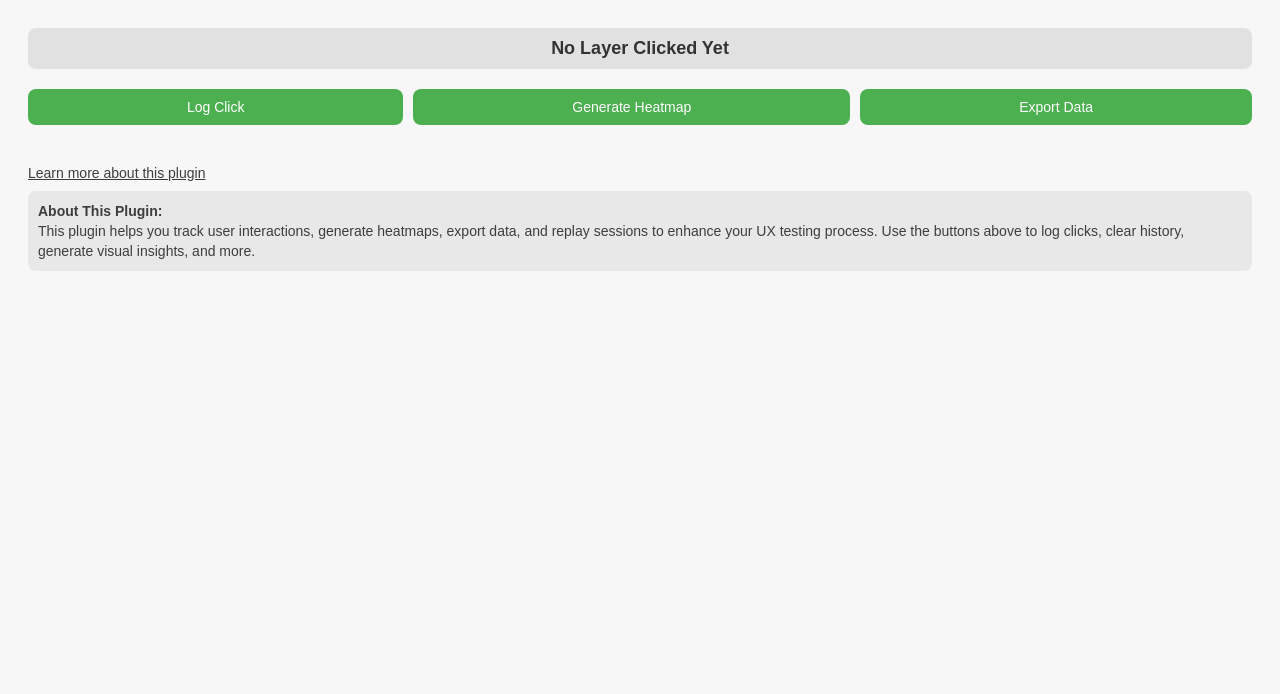
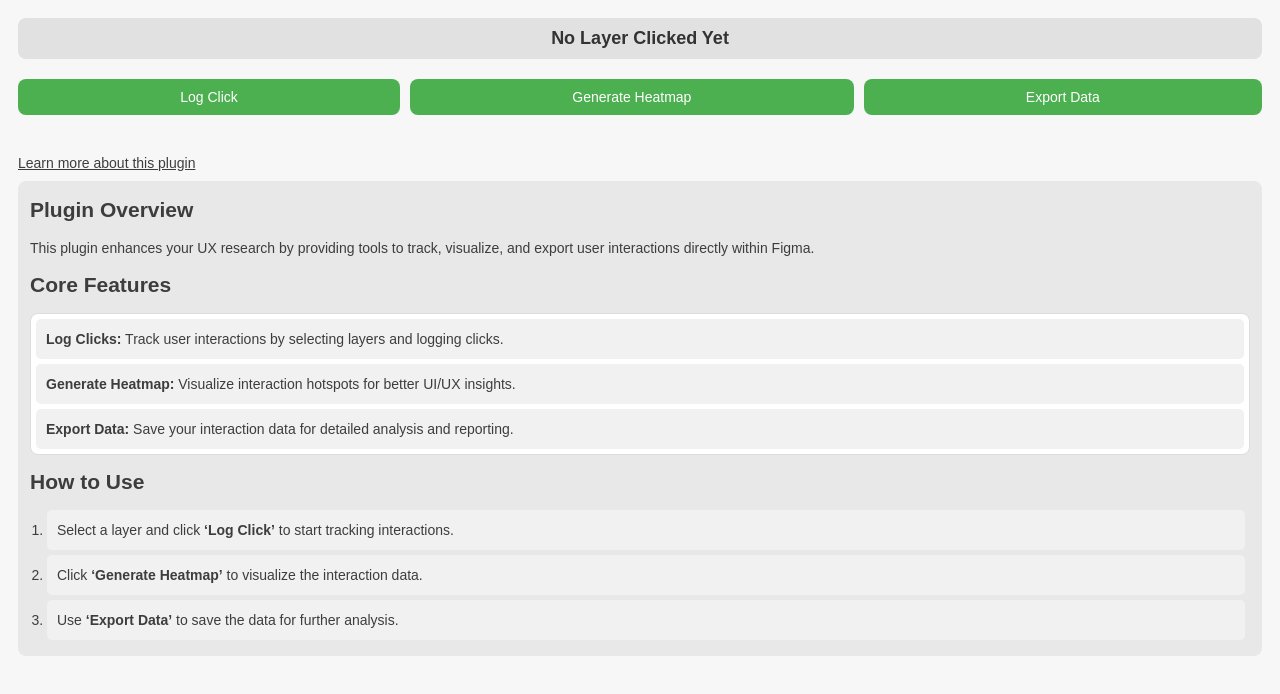
Before and after one commit to Thearakim/ux-testing-lab, a website: page index.html in a window 1280 px wide. Both pictures are taken after a click on the link "Learn more about this plugin". Drawn offline with Linux system fonts and the light colour scheme.

Commit message:
Add learn more section

```diff
--- a/index.html
+++ b/index.html
@@ -5,7 +5,7 @@
     <style>
         body {
             font-family: Arial, sans-serif;
-            padding: 20px;
+            padding: 10px;
             background-color: #f7f7f7;
             box-sizing: border-box;
             display: flex;
@@ -93,12 +93,16 @@
             color: hwb(0 24% 76%);
             text-align: left;
             margin-top: 10px;
-            padding: 10px;
+            padding: 2px 12px;
             background-color: #e8e8e8;
             border-radius: 8px;
             width: 100%;
             box-sizing: border-box;
             align-self: flex-start;
+        }
+
+        ol {
+            padding-inline-start: 12px;
         }
 
         .list-container {
@@ -172,23 +176,46 @@
         <ul id="heatmap-list"></ul>
     </div>
 
-    <a id="about-link">Learn more about this plugin</a>
-    <div id="guide">
-        <strong>About This Plugin:</strong><br>
-        This plugin helps you track user interactions, generate heatmaps, export data, and replay sessions to enhance
-        your UX testing process. Use the buttons above to log clicks, clear history, generate visual insights, and more.
+    <a id="about-link" href="#">Learn more about this plugin</a>
+    <div id="guide" class="guide-container">
+        <div class="section">
+            <h2>Plugin Overview</h2>
+            <p>This plugin enhances your UX research by providing tools to track, visualize, and export user
+                interactions directly within Figma.</p>
+        </div>
+        <div class="section">
+            <h2>Core Features</h2>
+            <ul>
+                <li><strong>Log Clicks:</strong> Track user interactions by selecting layers and logging clicks.</li>
+                <li><strong>Generate Heatmap:</strong> Visualize interaction hotspots for better UI/UX insights.</li>
+                <li><strong>Export Data:</strong> Save your interaction data for detailed analysis and reporting.</li>
+            </ul>
+        </div>
+        <div class="section">
+            <h2>How to Use</h2>
+            <ol>
+                <li>Select a layer and click <strong>‘Log Click’</strong> to start tracking interactions.</li>
+                <li>Click <strong>‘Generate Heatmap’</strong> to visualize the interaction data.</li>
+                <li>Use <strong>‘Export Data’</strong> to save the data for further analysis.</li>
+            </ol>
+        </div>
     </div>
+
+
 
     <script>
 
         document.getElementById('about-link').onclick = () => {
             const guide = document.getElementById('guide');
-            const link = document.getElementById('about-link');
-            const isGuideVisible = guide.style.display === 'block';
+            guide.style.display = guide.style.display === 'block' ? 'none' : 'block';
+        };
 
-            guide.style.display = isGuideVisible ? 'none' : 'block';
-            link.classList.toggle('active', !isGuideVisible);
-        };
+        // Add this in your JavaScript file
+        document.getElementById('log-click-button').title = "Logs a click on the selected layer";
+        document.getElementById('generate-heatmap-button').title = "Generates a heatmap based on recorded clicks";
+        document.getElementById('export-button').title = "Exports click data to a new Figma page";
+
+
 
         document.getElementById('log-click-button').onclick = () => {
             parent.postMessage({ pluginMessage: { type: 'log-click' } }, '*');
```
Also changed, not shown: dist/index.html, manifest.json.
